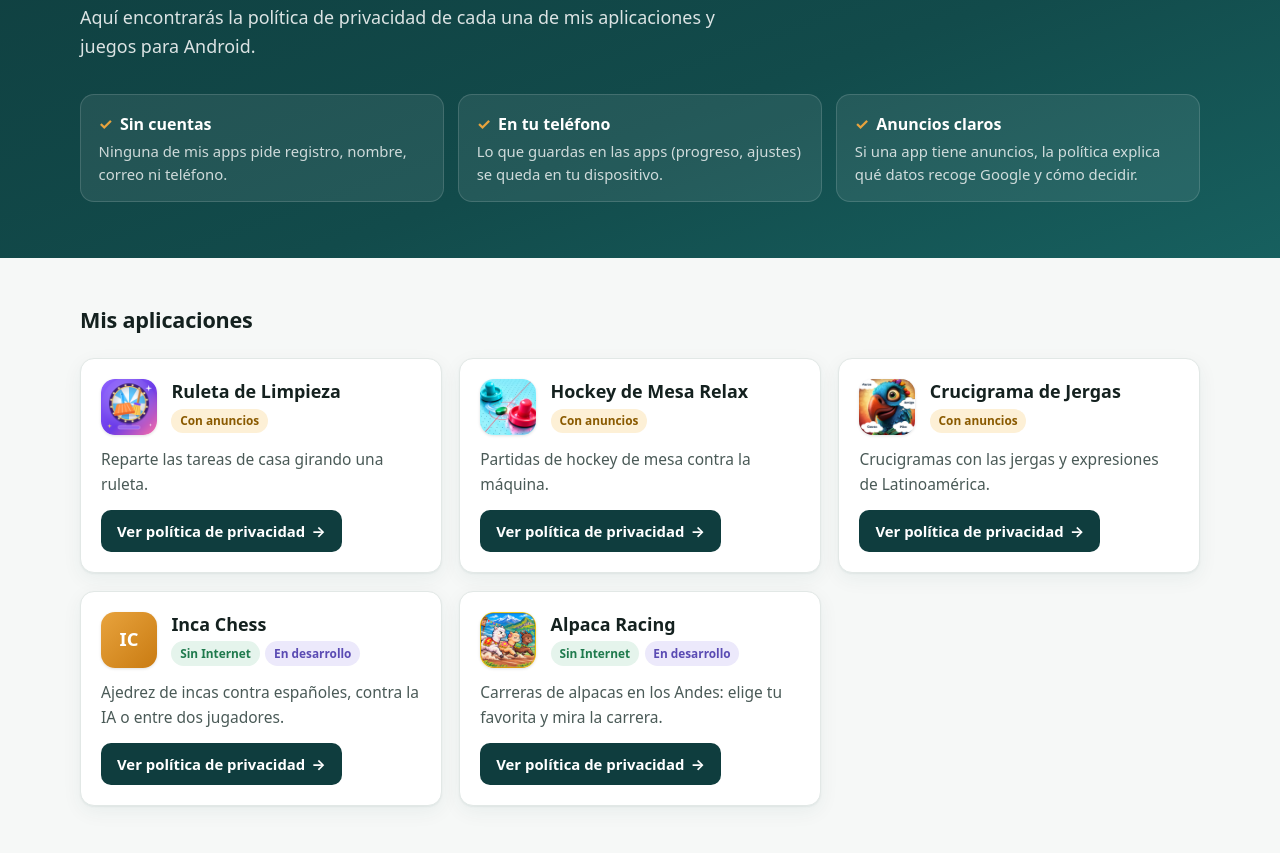
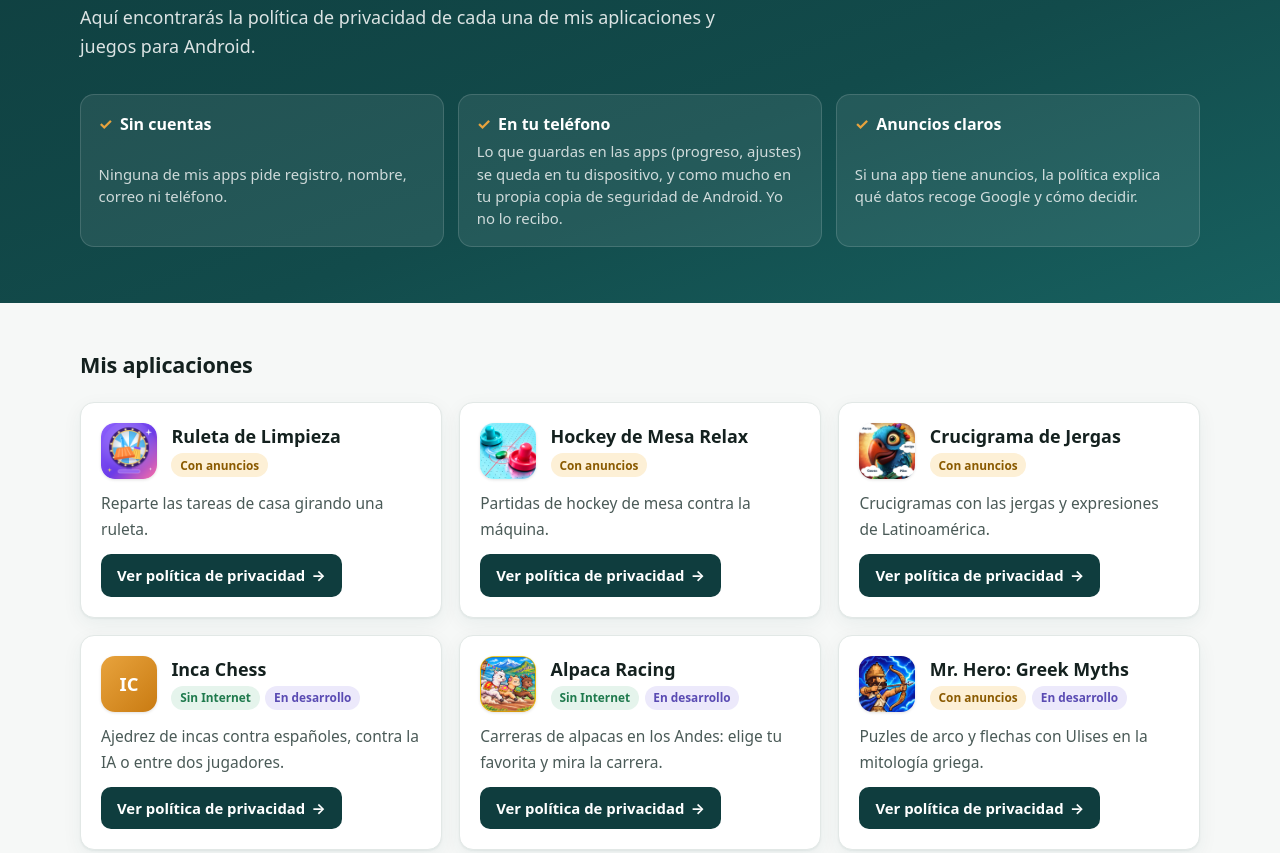
Before and after one commit to diego-g-apps/diego-g-apps.github.io, a plain HTML site: page index.html in a window 1280 px wide. Shown: the part 234-1087 px from the top of the page. Drawn offline with Linux system fonts and the light colour scheme.

Commit message:
Mr. Hero: añadido al índice (ES) y README

```diff
--- a/index.html
+++ b/index.html
@@ -47,7 +47,7 @@
     <p class="lead">Aquí encontrarás la política de privacidad de cada una de mis aplicaciones y juegos para Android.</p>
     <ul class="principles">
       <li><strong>Sin cuentas</strong><span>Ninguna de mis apps pide registro, nombre, correo ni teléfono.</span></li>
-      <li><strong>En tu teléfono</strong><span>Lo que guardas en las apps (progreso, ajustes) se queda en tu dispositivo.</span></li>
+      <li><strong>En tu teléfono</strong><span>Lo que guardas en las apps (progreso, ajustes) se queda en tu dispositivo, y como mucho en tu propia copia de seguridad de Android. Yo no lo recibo.</span></li>
       <li><strong>Anuncios claros</strong><span>Si una app tiene anuncios, la política explica qué datos recoge Google y cómo decidir.</span></li>
     </ul>
   </div>
@@ -110,6 +110,17 @@
       <p>Carreras de alpacas en los Andes: elige tu favorita y mira la carrera.</p>
       <a class="button" href="privacy/alpaca-racing.html">Ver política de privacidad <span aria-hidden="true">→</span></a>
     </li>
+    <li class="app-card">
+      <div class="app-card-head">
+        <img class="app-icon" src="assets/img/mr-hero-greek-myths.png" alt="" width="56" height="56" loading="lazy">
+        <div>
+          <h3>Mr. Hero: Greek Myths</h3>
+          <div class="badges"><span class="badge badge--ads">Con anuncios</span><span class="badge badge--dev">En desarrollo</span></div>
+        </div>
+      </div>
+      <p>Puzles de arco y flechas con Ulises en la mitología griega.</p>
+      <a class="button" href="privacy/mr-hero-greek-myths.html">Ver política de privacidad <span aria-hidden="true">→</span></a>
+    </li>
   </ul>
 </section>
 </main>
```
Also changed, not shown: 1 other file.
